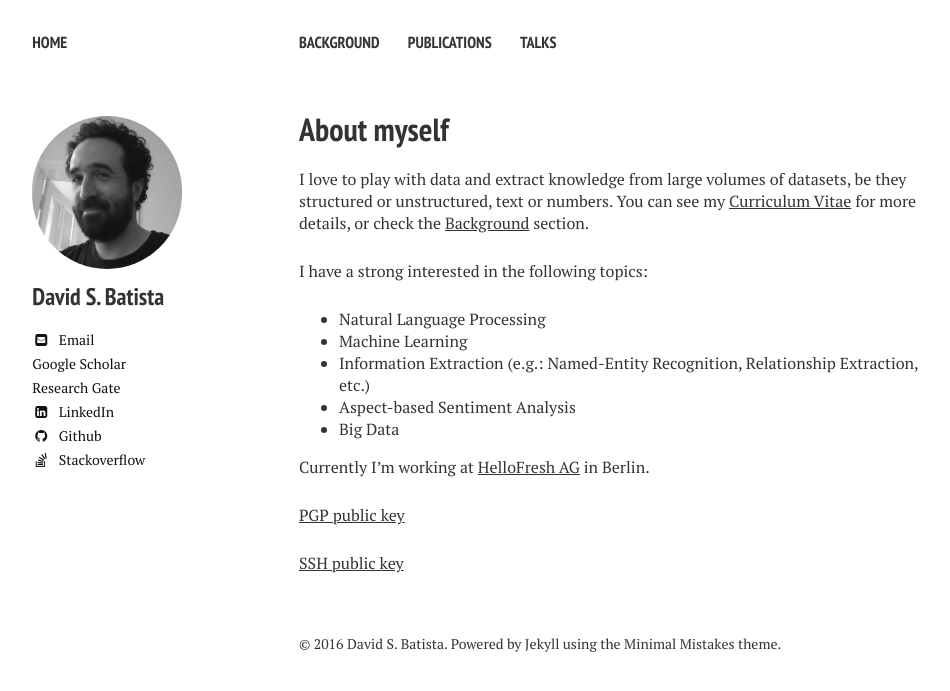
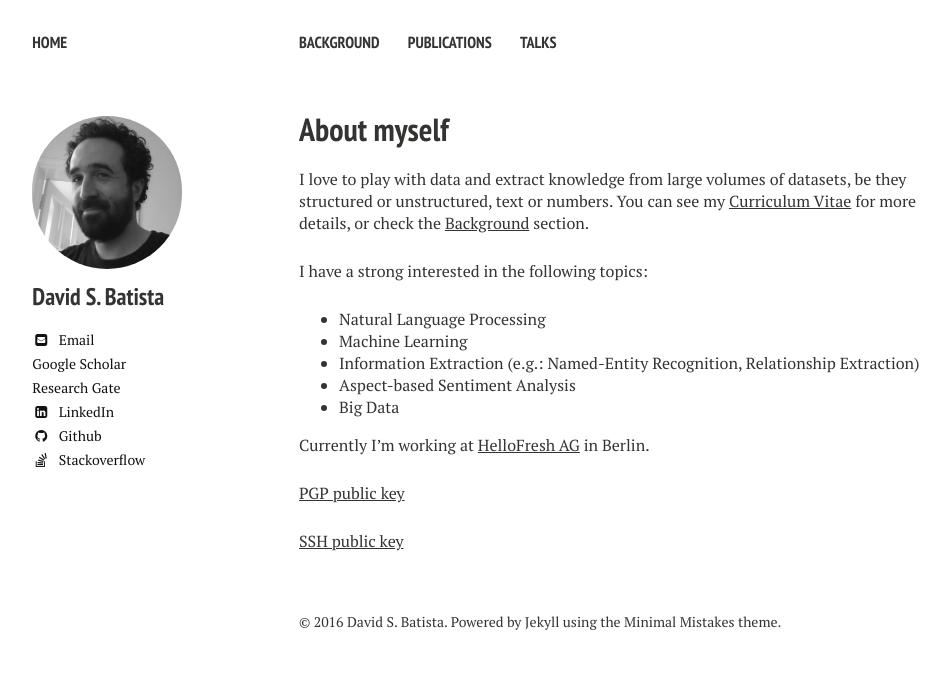
Before and after one commit to davidsbatista/davidsbatista.github.io, a Jekyll site: the page built from index.md, in a window 1280 px wide. Shown: the top 691 px of the page, without its empty margins (21-971 px from the left). Built offline with Jekyll 4.4.1, drawn with Linux system fonts in a browser that asks for light colours; nearby versions of some CDN libraries.

Commit message:
Update index.md

```diff
--- a/index.md
+++ b/index.md
@@ -19,7 +19,7 @@
 
 * Natural Language Processing
 * Machine Learning
-* Information Extraction (e.g.: Named-Entity Recognition, Relationship Extraction, etc.)
+* Information Extraction (e.g.: Named-Entity Recognition, Relationship Extraction)
 * Aspect-based Sentiment Analysis
 * Big Data
 
```
